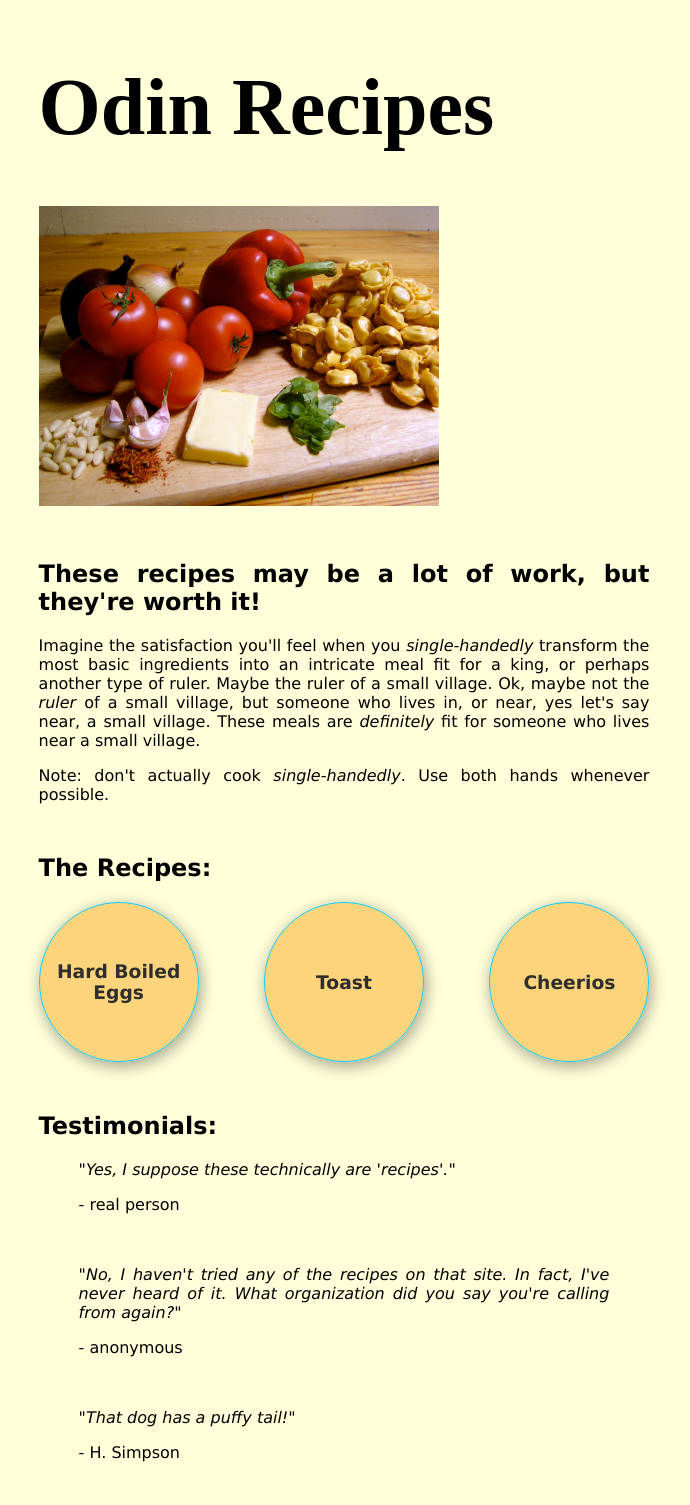
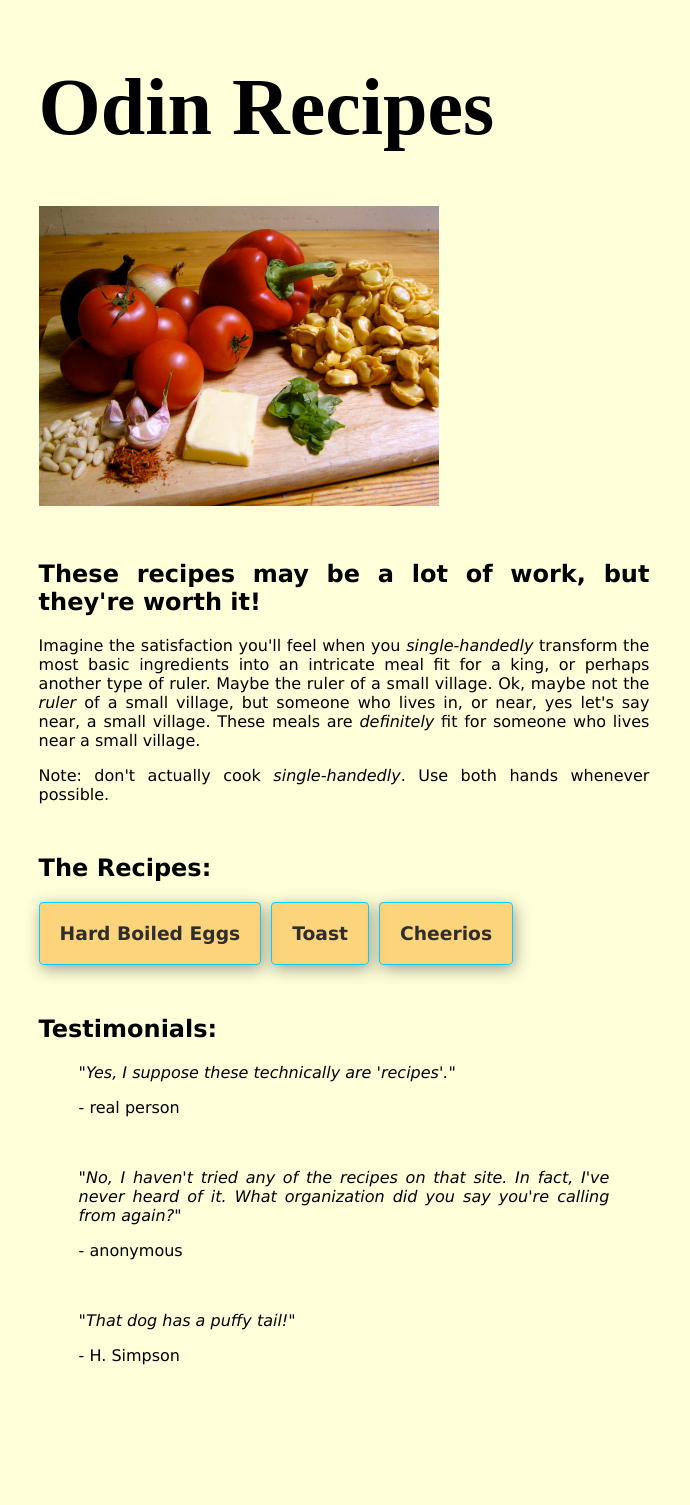
Before and after one commit to ravanbak/odin-recipes, a Jekyll site: the page index.html, which Jekyll copies as it is, in a window 1280 px wide. Shown: the whole page, without its empty margins (296-986 px from the left). Built offline with Jekyll 4.4.1, drawn with Linux system fonts in a browser that asks for light colours; after the commit the page ends 1408 px from its top, so only the background shows below that.

Commit message:
Adjust recipe link appearance

```diff
--- a/index.html
+++ b/index.html
@@ -15,8 +15,8 @@
         <p>Imagine the satisfaction you'll feel when you <em>single-handedly</em> transform the most basic ingredients into an intricate meal fit for a king, or perhaps another type of ruler. Maybe the ruler of a small village. Ok, maybe not the <em>ruler</em> of a small village, but someone who lives in, or near, yes let's say near, a small village. These meals are <em>definitely</em> fit for someone who lives near a small village.</p>
         <p>Note: don't actually cook <em>single-handedly</em>. Use both hands whenever possible.</p>
         <h2>The Recipes:</h2>
-        <h3>
-            <div class="recipes">
+        <h3 class="recipes">
+
             <!--
             <ul class="recipes">
                 <li><a class="card" href="./recipes/hardboiledeggs.html">Hard Boiled Eggs</a></li>
@@ -24,10 +24,10 @@
                 <li><a class="card" href="./recipes/multigrain_cheerios.html">Cheerios</a></li>
             </ul>
             -->
-                <a class="card" href="./recipes/hardboiledeggs.html">Hard Boiled Eggs</a>
-                <a class="card" href="./recipes/toast.html">Toast</a>
-                <a class="card" href="./recipes/multigrain_cheerios.html">Cheerios</a>
-            </div>
+            <a class="card" href="./recipes/hardboiledeggs.html">Hard Boiled Eggs</a>
+            <a class="card" href="./recipes/toast.html">Toast</a>
+            <a class="card" href="./recipes/multigrain_cheerios.html">Cheerios</a>
+
         </h3>
         <h2>Testimonials:</h2>
         <blockquote>
--- a/styles.css
+++ b/styles.css
@@ -43,30 +43,21 @@ ul.recipes {
 }
 
 .recipes {
-    height: 160px;
     display: flex;
     flex: 1;
-    justify-content: space-between;
-    flex-direction: row;
+    gap: 10px;
     flex-wrap: wrap;
     padding: 0px;
 }
 
 .card {
-    width: 160px;
-    /*height: 160px;*/
-    padding: 0px;
+    padding: 20px;
     margin: 0px;
     background-color:rgba(248, 177, 46, 0.548);
     display: flex;
     border: 1px solid rgb(11, 205, 253);
     box-shadow: 2px 4px 16px rgba(49, 49, 46, 0.46);
-
-    border-radius: 50%;
-
-    align-items: center;
-    justify-content: center;
-    text-align: center;
+    border-radius: 4px;
     text-decoration: none;
     color: rgb(48, 45, 45);
     font-weight: bold;
@@ -76,17 +67,3 @@ a:hover {
     background-color: darkturquoise;
     box-shadow: 1px 10px 26px rgba(49, 49, 46, 0.96);
 }
-
-/*
-img {
-    display: block;
-    margin-left: 0;
-    margin-right: auto;
-    width: 50%;
-    max-width: 80ch;
-}
-
-p {
-    max-width: 80ch;
-}
-*/
```
